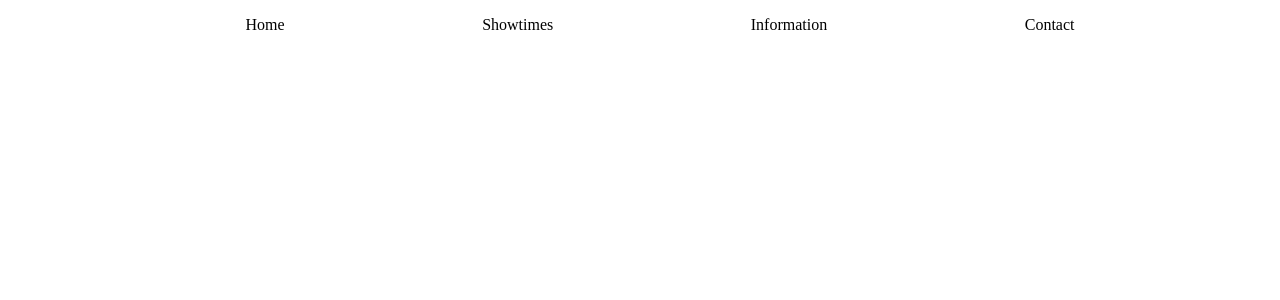
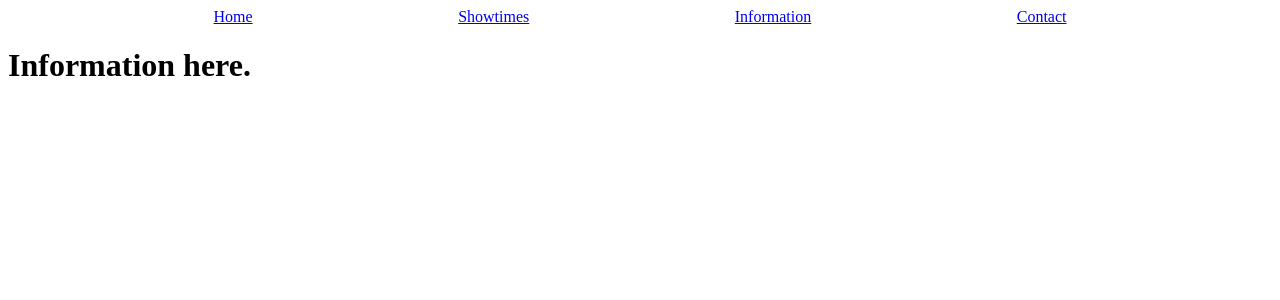
Before and after one commit to alexandrahargrove/sunset, a React (Create React App) app: page /information in a window 1280 px wide. Shown: the top 300 px of the page. Built offline with nearby package versions, Linux system fonts and the light colour scheme.

Commit message:
Added router

```diff
--- a/package.json
+++ b/package.json
@@ -8,6 +8,7 @@
     "@testing-library/user-event": "^12.8.3",
     "react": "^17.0.2",
     "react-dom": "^17.0.2",
+    "react-router-dom": "^5.2.0",
     "react-scripts": "4.0.3",
     "web-vitals": "^1.1.2"
   },
--- a/src/App.js
+++ b/src/App.js
@@ -1,9 +1,35 @@
+import React from 'react';
+import { BrowserRouter as Router, Route, Link } from "react-router-dom";
+import './components/style/app.css';
+import Contact from './components/Contact';
+import Showtimes from './components/Showtimes';
+import Information from './components/Information';
+
 
 function App() {
   return (
-    <div className="App">
-      <h1>Hello world.</h1>
+    <Router>
+
+    <div id ="navigation">
+      <Link to="/">Home</Link>
+      <Link to="/showtimes">Showtimes</Link>
+      <Link to="/information">Information</Link>
+      <Link to="/contact">Contact</Link>
     </div>
+
+
+      <Route path="/contact">
+        <Contact />
+      </Route>
+      <Route path="/showtimes">
+        <Showtimes />
+      </Route>
+      <Route path="/information">
+        <Information />
+      </Route>
+
+
+    </Router>
   );
 }
 
--- /dev/null
+++ b/src/components/Contact.js
@@ -0,0 +1,7 @@
+const Contact = () => {
+    return (
+        <h1>Contact here.</h1>
+    )
+}
+
+export default Contact;
--- /dev/null
+++ b/src/components/Information.js
@@ -0,0 +1,7 @@
+const Information = () => {
+    return (
+        <h1>Information here.</h1>
+    )
+}
+
+export default Information;
--- a/src/components/Navigation.js
+++ b/src/components/Navigation.js
@@ -1,16 +1,16 @@
-import './style/navigation.css';
+// import './style/navigation.css';
 
-const Navigation = () => {
-    return (
-        <div id="navigation">
-            <ul>
-                <li>Home</li>
-                <li>Showtimes</li>
-                <li>Information</li>
-                <li>Contact</li>
-            </ul>
-        </div>
-    )
-}
+// const Navigation = () => {
+//     return (
+//         <div id="navigation">
+//             <ul>
+//                 <li>Home</li>
+//                 <li>Showtimes</li>
+//                 <li>Information</li>
+//                 <li>Contact</li>
+//             </ul>
+//         </div>
+//     )
+// }
 
-export default Navigation;
+// export default Navigation;
--- /dev/null
+++ b/src/components/Showtimes.js
@@ -0,0 +1,7 @@
+const Showtimes = () => {
+    return (
+        <h1>Showtimes here.</h1>
+    )
+}
+
+export default Showtimes;
--- a/src/components/style/navigation.css
+++ b/src/components/style/app.css
@@ -1,4 +1,4 @@
-#navigation ul {
+#navigation {
     list-style: none;
     display: flex;
     justify-content: space-evenly;
--- a/src/index.js
+++ b/src/index.js
@@ -1,12 +1,10 @@
 import React from 'react';
 import ReactDOM from 'react-dom';
-// import App from './App';
-import Navigation from './components/Navigation';
+import App from './App';
 
 ReactDOM.render(
   <React.StrictMode>
-    {/* <App /> */}
-    <Navigation />
+    <App />
   </React.StrictMode>,
   document.getElementById('root')
 );
```
Also changed, not shown: 1 other file (tests, documents, lock files or other folders).
